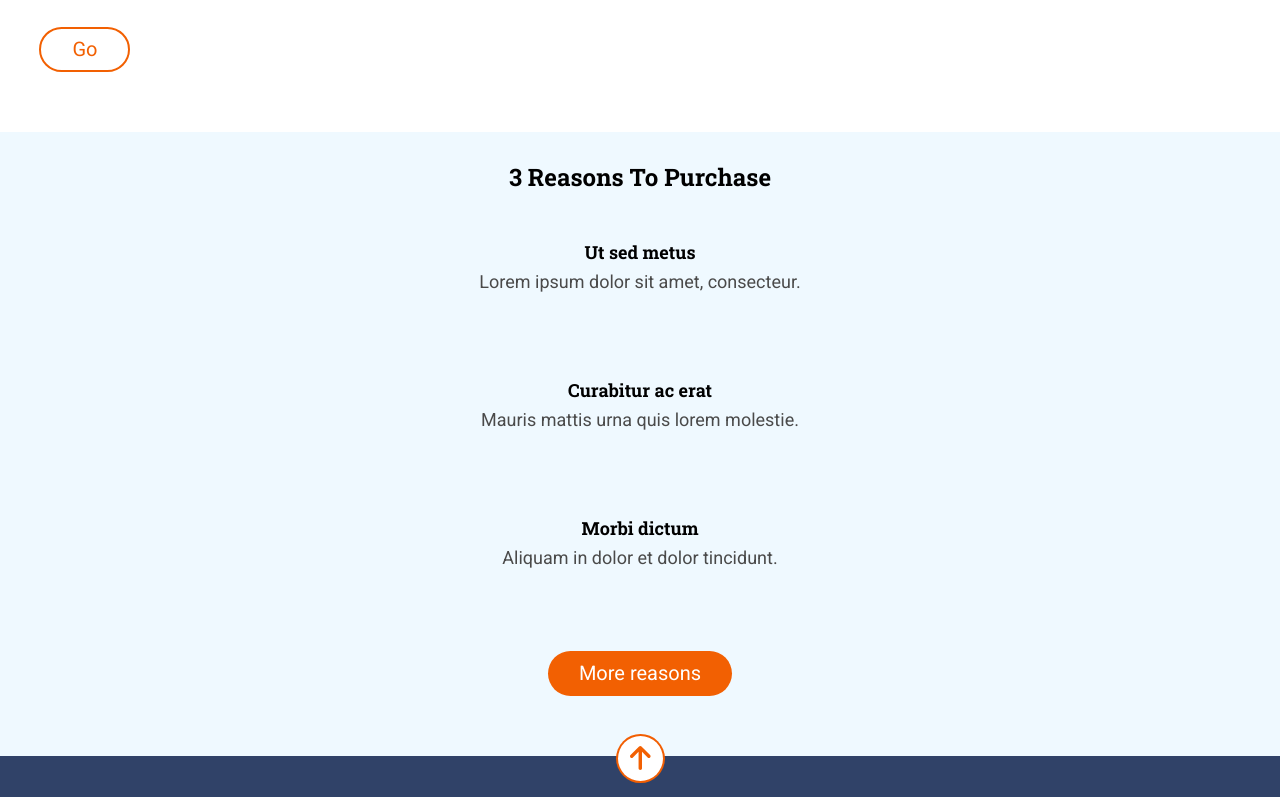
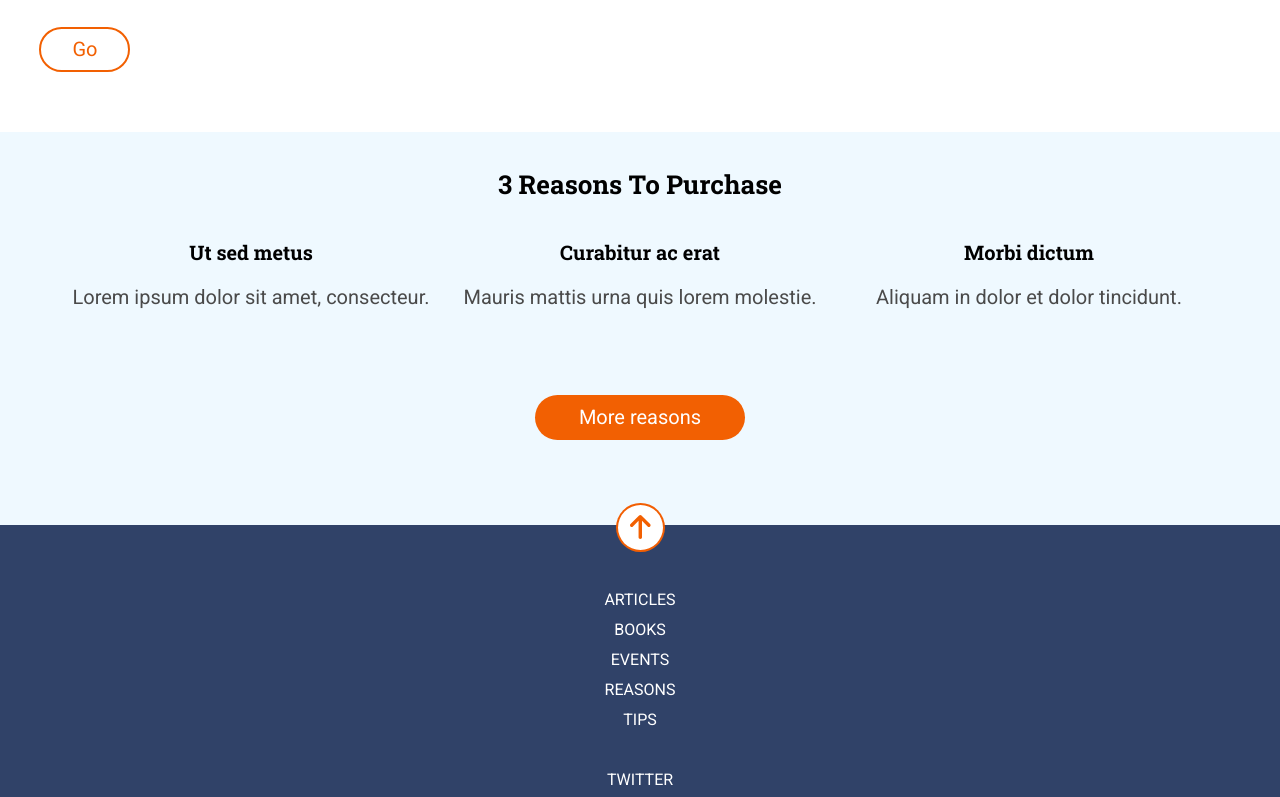
Before and after one commit to alcocere/anonymous-proxy, a website: page src/html/index.html in a window 1280 px wide. Shown: the part 983-1780 px from the top of the page. Drawn offline with nearby package versions, Linux system fonts and the light colour scheme; files that its build step writes are made by us from their sources; files whose address does not match are found by name.

Commit message:
add mediaqueries reasons section

```diff
--- a/src/html/index.html
+++ b/src/html/index.html
@@ -68,7 +68,7 @@
             <h2 class="reasons--title" id="reasons" title="3 Reasons To Purchase">3 Reasons To Purchase</h2>
             <div class="reasons--container">
             <article>
-              <h2 class="reasons--3reasons">
+              <h2 class="reasons--3reasons__title">
                 Ut sed metus
               </h2>
               <p class="reasons--3reasons__description">
@@ -76,7 +76,7 @@
               </p>
             </article>
             <article>
-              <h2 class="reasons--3reasons">
+              <h2 class="reasons--3reasons__title">
                 Curabitur ac erat
               </h2>
               <p class="reasons--3reasons__description">
@@ -84,18 +84,19 @@
               </p>
             </article>
             <article>
-              <h2 class="reasons--3reasons">
+              <h2 class="reasons--3reasons__title">
                 Morbi dictum
               </h2>
               <p class="reasons--3reasons__description">
                 Aliquam in dolor et dolor tincidunt.
               </p>
             </article>
+          </div>
 
             <div class="reasons--button">
               <a class="reasons--button__link" href="https://adalab.es/" target="_blank">More reasons</a>
             </div>
-          </div>
+
           <div class="reasons--icon__bottom">
             <a href="#top"
               ><img src="./assets/images/ico-arrow.svg" alt="go top"
--- a/src/scss/main.scss
+++ b/src/scss/main.scss
@@ -149,7 +149,7 @@
   padding: 0 70px 0 70px;
 }
 
-.reasons--3reasons {
+.reasons--3reasons__title {
   height: 30px;
   font-family: $font-titles;
   font-size: 18px;
@@ -272,6 +272,8 @@
   }
   .header--icon__bottom {
     margin: 0 auto 45px;
+    align-items: normal;
+    padding-top: 15px;
   }
 
   // TIPS SECTION //
@@ -298,4 +300,42 @@
     width: 91px;
     height: 45px;
   }
+
+  // REASONS SECTION //
+  .reasons {
+    padding: 30px 0 40px;
+  }
+
+  .reasons--title {
+    font-size: 26px;
+    line-height: 1.73;
+  }
+
+  .reasons--container {
+    grid-template-columns: 1fr 1fr 1fr;
+    grid-gap: 27px;
+    grid-template-rows: 1fr;
+  }
+
+  .reasons--3reasons__title {
+    height: 45px;
+    font-size: 20px;
+    line-height: 1.5;
+    margin-top: 30px;
+  }
+
+  .reasons--3reasons__description {
+    height: 68px;
+    font-size: 20px;
+    line-height: 1.5;
+  }
+
+  .reasons--button {
+    width: 210px;
+    height: 45px;
+    margin: 45px auto 0;
+  }
+  .reasons--icon__bottom {
+    transform: translate(0, 65px);
+  }
 }
```
